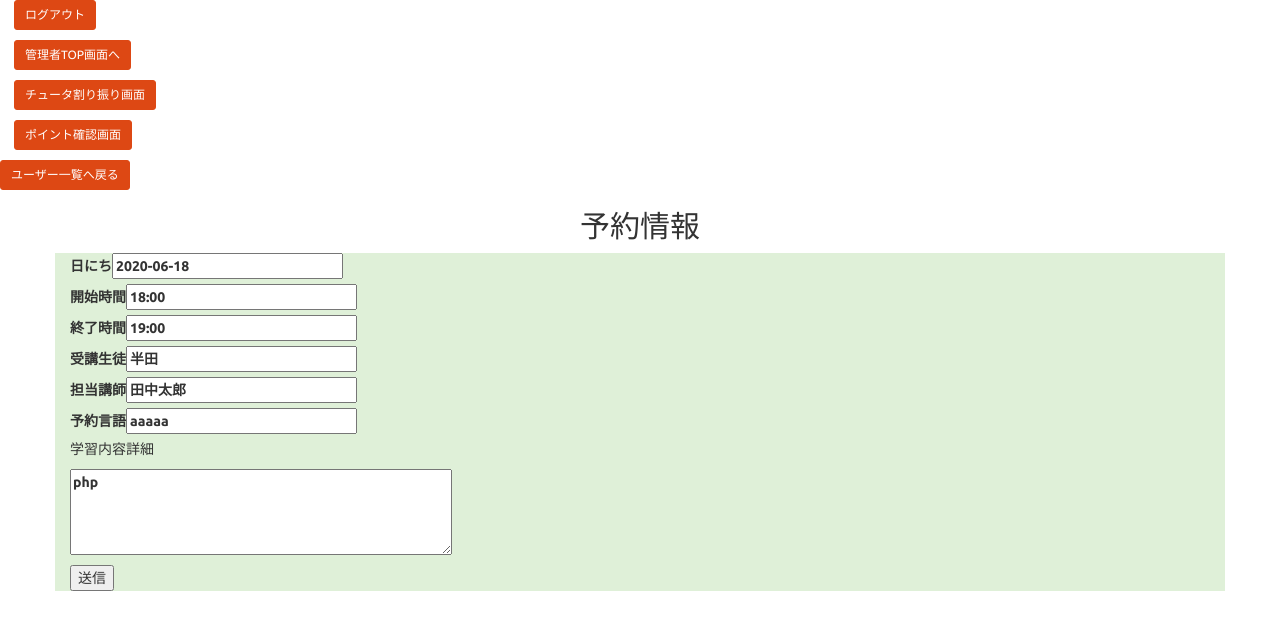
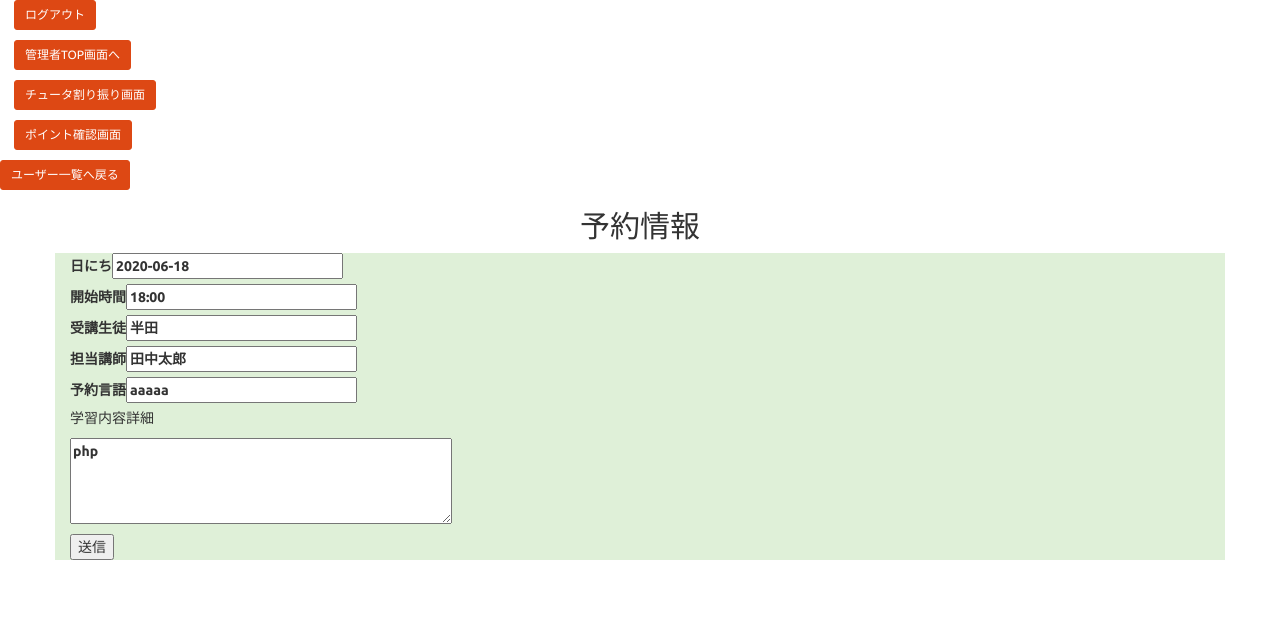
Before and after one commit to TaigaTigerKobayashi/thetutors0622, a PHP site: page /u_view.php?id=19 in a window 1280 px wide. Shown: the top 630 px of the page. Run offline with PHP 8.4, Linux system fonts and the light colour scheme; data comes from the database, SQL or seed files in the repository.

Commit message:
終了時刻を削除

```diff
--- a/tutors/u_view.php
+++ b/tutors/u_view.php
@@ -61,7 +61,7 @@ $row = $stmt->fetch();
    <fieldset>
      <label>日にち<input type="text" name="day" value="<?=$row["day"]?>"></label><br>
      <label>開始時間<input type="text" name="start" value="<?=$row["start"]?>"></label><br>
-     <label>終了時間<input type="text" name="end" value="<?=$row["end"]?>"></label><br>
+     <!-- <label>終了時間<input type="text" name="end" value="<?=$row["end"]?>"></label><br> -->
      <label>受講生徒<input type="text" name="STUDENT" value="<?=$row["STUDENT"]?>"></label><br>
      <label>担当講師<input type="text" name="TUTOR" value="<?=$row["TUTOR"]?>"></label><br>
      <label>予約言語<input type="text" name="title" value="<?=$row["title"]?>"></label><br>
```
